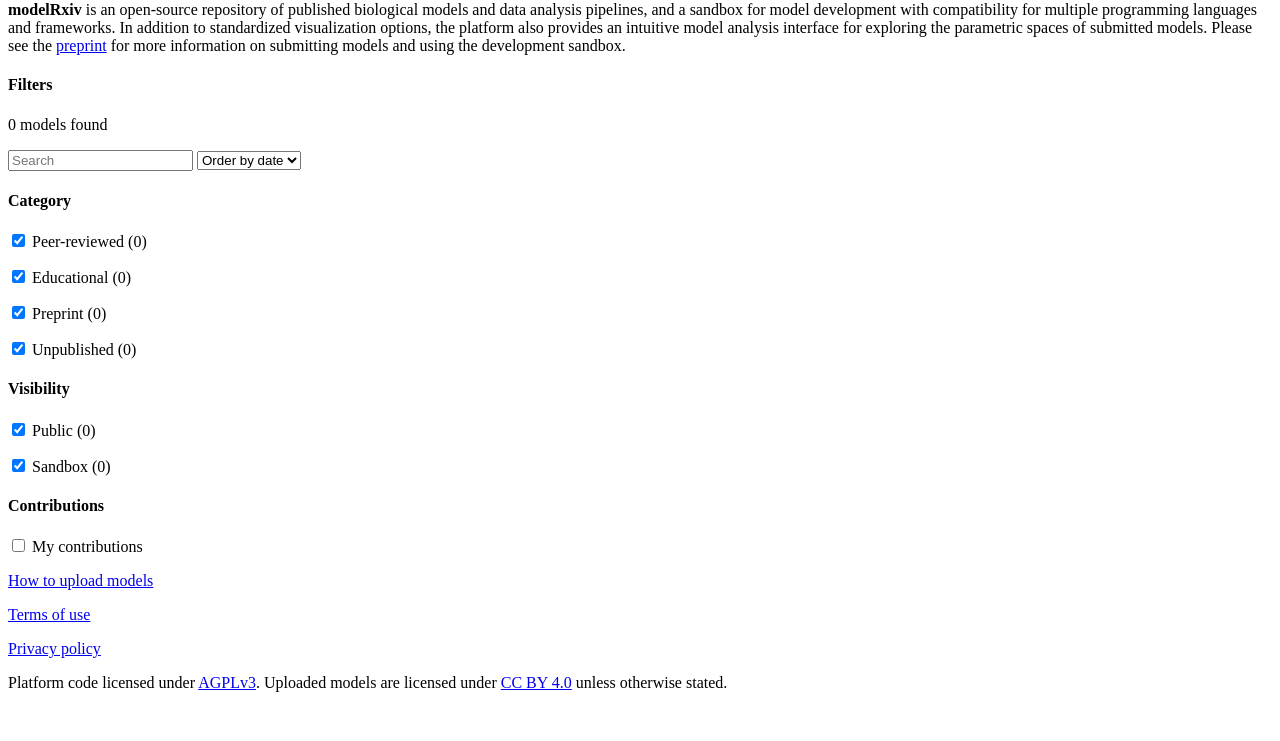
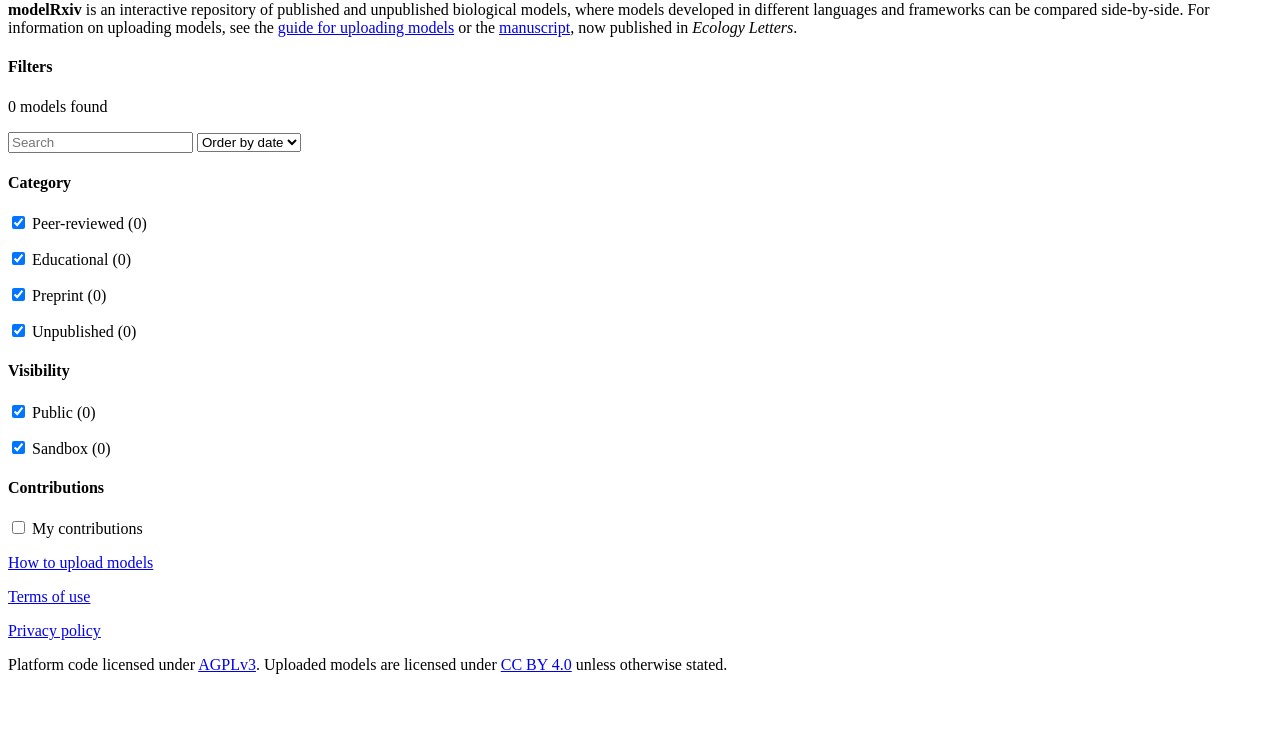
Before and after one commit to carrowkeel/modelrxiv, a plain HTML site: page index.html in a window 1280 px wide. Shown: the part 59-800 px from the top of the page. Drawn offline with Linux system fonts and the light colour scheme; a script that the page names is missing.

Commit message:
update description on index

```diff
--- a/index.html
+++ b/index.html
@@ -3,7 +3,6 @@
 <head>
 <title>modelRxiv</title>
 <meta charset="UTF-8">
-<meta name="description" content="An open-source repository of published biological models and data analysis pipelines">
 <meta name="viewport" content="width=device-width, initial-scale=1.0">
 <link rel="stylesheet" type="text/css" href="/css/main.css">
 </head>
@@ -17,7 +16,7 @@
 <div class="wrap">
 	<div class="main" data-module="list">
 		<div class="intro">
-			<p><b>modelRxiv</b> is an open-source repository of published biological models and data analysis pipelines, and a sandbox for model development with compatibility for multiple programming languages and frameworks. In addition to standardized visualization options, the platform also provides an intuitive model analysis interface for exploring the parametric spaces of submitted models. Please see the <a href="https://www.biorxiv.org/content/10.1101/2022.02.16.480599v1" target="_blank">preprint</a> for more information on submitting models and using the development sandbox.</p>
+			<p><b>modelRxiv</b> is an interactive repository of published and unpublished biological models, where models developed in different languages and frameworks can be compared side-by-side. For information on uploading models, see the <a href="/help.html" target="_blank">guide for uploading models</a> or the <a href="http://dx.doi.org/10.1111/ele.70042" target="_blank">manuscript</a>, now published in <i>Ecology Letters</i>.</p>
 		</div>
 		<div class="filtered-list">
 			<div class="filters form narrow">
```
